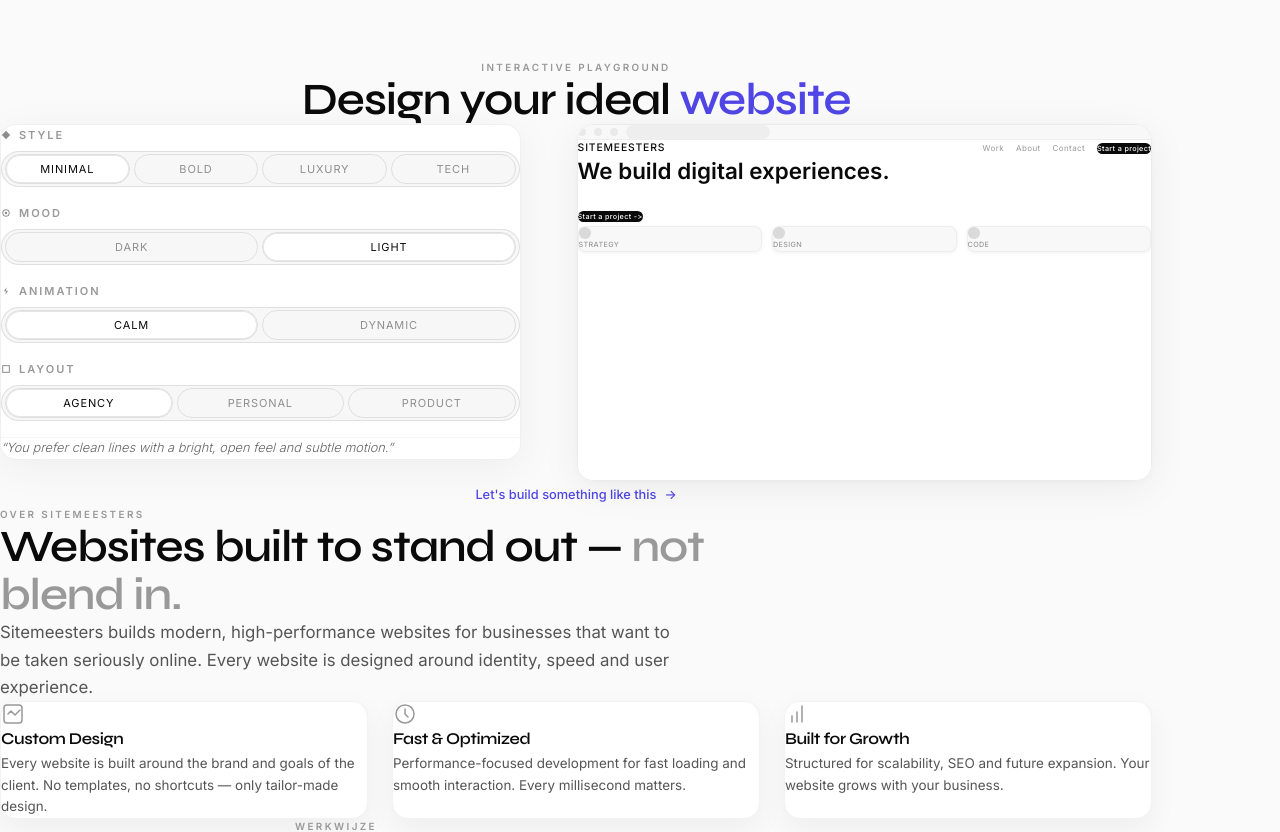
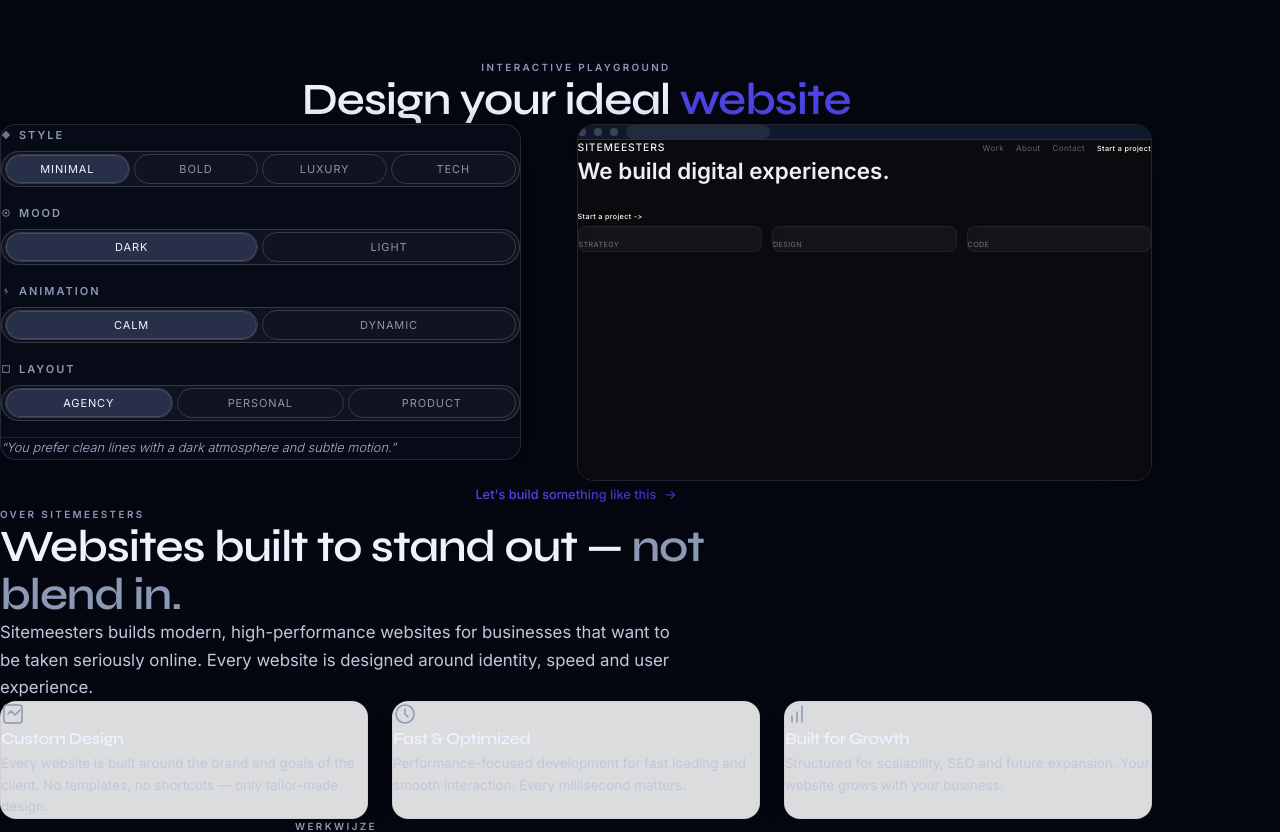
Before and after one commit to jessyroest/sitemeesters-UX, a Next.js app: page / in a window 1280 px wide. Shown: the part 3460-4292 px from the top of the page. Built offline with nearby package versions, Linux system fonts and the light colour scheme.

Commit message:
fix: restore original dark palette

```diff
--- a/src/app/globals.css
+++ b/src/app/globals.css
@@ -1,17 +1,17 @@
 @import "tailwindcss";
 
 :root {
-  color-scheme: light;
-  --background: #FAFAFA;
-  --foreground: #0A0A0A;
-  --surface: #FFFFFF;
-  --surface-muted: #F5F7FB;
+  color-scheme: dark;
+  --background: #04070f;
+  --foreground: #edf2ff;
+  --surface: #0d1222;
+  --surface-muted: #151b2f;
   --accent: #4F46E5;
-  --accent-light: #EEF2FF;
-  --text-secondary: #555555;
-  --text-muted: #999999;
-  --text-tertiary: #6B7280;
-  --border: rgba(0, 0, 0, 0.06);
+  --accent-light: #262d57;
+  --text-secondary: #c0c8dc;
+  --text-muted: #8d98b4;
+  --text-tertiary: #a5afc6;
+  --border: rgba(255, 255, 255, 0.12);
   --section-space: clamp(5rem, 8vw, 9rem);
   --container: 72rem;
 }
@@ -32,8 +32,8 @@ html {
 
 body {
   background:
-    radial-gradient(70rem 34rem at 8% -8%, rgba(79, 70, 229, 0.11) 0%, transparent 62%),
-    radial-gradient(64rem 28rem at 92% 14%, rgba(37, 99, 235, 0.08) 0%, transparent 64%),
+    radial-gradient(70rem 34rem at 8% -8%, rgba(79, 70, 229, 0.2) 0%, transparent 62%),
+    radial-gradient(64rem 28rem at 92% 14%, rgba(37, 99, 235, 0.15) 0%, transparent 64%),
     var(--background);
   color: var(--foreground);
   font-family: var(--font-inter), 'Inter', system-ui, -apple-system, sans-serif;
@@ -88,12 +88,12 @@ main > section {
 }
 
 ::-webkit-scrollbar-thumb {
-  background: rgba(0, 0, 0, 0.12);
+  background: rgba(255, 255, 255, 0.24);
   border-radius: 3px;
 }
 
 ::-webkit-scrollbar-thumb:hover {
-  background: rgba(0, 0, 0, 0.2);
+  background: rgba(255, 255, 255, 0.34);
 }
 
 /* Focus-visible for accessibility */
--- a/src/components/Navbar.tsx
+++ b/src/components/Navbar.tsx
@@ -20,9 +20,9 @@ export default function Navbar() {
             <motion.div
                 className="mx-auto max-w-6xl rounded-2xl"
                 style={{
-                    backgroundColor: useTransform(shellOpacity, (v) => `rgba(255,255,255,${v * 0.82})`),
-                    border: useTransform(shellBorder, (v) => `1px solid rgba(0,0,0,${v})`),
-                    boxShadow: useTransform(shellShadow, (v) => `0 10px 30px rgba(15,23,42,${v})`),
+                    backgroundColor: useTransform(shellOpacity, (v) => `rgba(8,12,24,${v * 0.88})`),
+                    border: useTransform(shellBorder, (v) => `1px solid rgba(255,255,255,${v * 0.9})`),
+                    boxShadow: useTransform(shellShadow, (v) => `0 12px 36px rgba(2,6,23,${v + 0.2})`),
                     backdropFilter: useTransform(shellOpacity, (v) => `blur(${v * 14}px)`),
                 }}
             >
@@ -45,7 +45,7 @@ export default function Navbar() {
                                     style={{ color: 'var(--text-secondary)' }}
                                 >
                                     {link.label}
-                                    <span className="absolute -bottom-1 left-0 h-px w-0 bg-[#0A0A0A] transition-all duration-300 group-hover:w-full" />
+                                    <span className="absolute -bottom-1 left-0 h-px w-0 bg-[#22D3EE] transition-all duration-300 group-hover:w-full" />
                                 </a>
                             </li>
                         ))}
@@ -54,14 +54,14 @@ export default function Navbar() {
                     <div className="justify-self-end flex items-center gap-2">
                         <a
                             href="#contact"
-                            className="md:hidden inline-flex items-center px-3.5 py-2 rounded-full text-[0.68rem] font-semibold tracking-[0.08em] uppercase border border-black/[0.08]"
+                            className="md:hidden inline-flex items-center px-3.5 py-2 rounded-full text-[0.68rem] font-semibold tracking-[0.08em] uppercase border border-white/[0.2]"
                             style={{ color: 'var(--foreground)' }}
                         >
                             Contact
                         </a>
                         <a
                             href="#contact"
-                            className="hidden md:inline-flex items-center px-5 py-2.5 rounded-full text-[0.72rem] font-semibold tracking-[0.1em] uppercase text-white bg-[#0A0A0A] hover:bg-[#1F2937] transition-colors duration-300"
+                            className="hidden md:inline-flex items-center px-5 py-2.5 rounded-full text-[0.72rem] font-semibold tracking-[0.1em] uppercase text-white bg-[#131B33] hover:bg-[#1B2544] transition-colors duration-300"
                         >
                             Let&apos;s Talk
                         </a>
--- a/src/components/WebsitePlayground.tsx
+++ b/src/components/WebsitePlayground.tsx
@@ -42,7 +42,7 @@ const CONTROL_PANEL_TOKENS = {
     pillFontSize: 11,
     pillRadius: 9999,
     borderWidth: 1,
-    borderOpacity: 0.1,
+    borderOpacity: 0.16,
     sectionGapY: 14,
     sectionPaddingY: 2,
     titleRowHeight: 16,
@@ -55,7 +55,7 @@ const CONTROL_PANEL_TOKENS = {
     pillTracking: '0.08em',
 } as const;
 
-const PANEL_BORDER_COLOR = `rgba(10,10,10,${CONTROL_PANEL_TOKENS.borderOpacity})`;
+const PANEL_BORDER_COLOR = `rgba(255,255,255,${CONTROL_PANEL_TOKENS.borderOpacity})`;
 
 type IconKind = 'diamond' | 'dot' | 'bolt' | 'square';
 
@@ -112,7 +112,7 @@ function PillSelector<T extends string>({
                 gap: CONTROL_PANEL_TOKENS.rowGap,
                 borderRadius: CONTROL_PANEL_TOKENS.pillRadius,
                 border: `${CONTROL_PANEL_TOKENS.borderWidth}px solid ${PANEL_BORDER_COLOR}`,
-                backgroundColor: 'rgba(10,10,10,0.03)',
+                backgroundColor: 'rgba(255,255,255,0.04)',
             }}
         >
             {options.map((opt) => {
@@ -130,7 +130,7 @@ function PillSelector<T extends string>({
                             borderWidth: CONTROL_PANEL_TOKENS.borderWidth,
                             borderStyle: 'solid',
                             borderColor: PANEL_BORDER_COLOR,
-                            color: selected ? '#0A0A0A' : '#8F8F8F',
+                            color: selected ? '#F3F6FF' : '#8C95AF',
                             fontSize: CONTROL_PANEL_TOKENS.pillFontSize,
                             letterSpacing: CONTROL_PANEL_TOKENS.pillTracking,
                             lineHeight: 1,
@@ -142,8 +142,8 @@ function PillSelector<T extends string>({
                                 className="absolute inset-0"
                                 style={{
                                     borderRadius: CONTROL_PANEL_TOKENS.pillRadius,
-                                    backgroundColor: '#FFFFFF',
-                                    boxShadow: `inset 0 0 0 ${CONTROL_PANEL_TOKENS.borderWidth}px ${PANEL_BORDER_COLOR}, 0 6px 14px rgba(0,0,0,0.08)`,
+                                    backgroundColor: 'rgba(43,50,76,0.92)',
+                                    boxShadow: `inset 0 0 0 ${CONTROL_PANEL_TOKENS.borderWidth}px rgba(255,255,255,0.14), 0 8px 20px rgba(2,6,23,0.46)`,
                                 }}
                                 transition={{ type: 'spring', stiffness: 420, damping: 34 }}
                             />
@@ -181,7 +181,7 @@ function ControlSection<T extends string>({
                     marginBottom: 8,
                 }}
             >
-                <span className="inline-flex items-center justify-center shrink-0 text-black/45" style={{ width: CONTROL_PANEL_TOKENS.iconSize, height: CONTROL_PANEL_TOKENS.iconSize }}>
+                <span className="inline-flex items-center justify-center shrink-0 text-white/45" style={{ width: CONTROL_PANEL_TOKENS.iconSize, height: CONTROL_PANEL_TOKENS.iconSize }}>
                     <SectionIcon kind={icon} />
                 </span>
                 <p
@@ -202,7 +202,7 @@ function ControlSection<T extends string>({
 
 export default function WebsitePlayground() {
     const [style, setStyle] = useState<StyleKey>('minimal');
-    const [mood, setMood] = useState<MoodKey>('light');
+    const [mood, setMood] = useState<MoodKey>('dark');
     const [anim, setAnim] = useState<AnimKey>('calm');
     const [layout, setLayout] = useState<LayoutKey>('agency');
 
@@ -270,7 +270,7 @@ export default function WebsitePlayground() {
                 >
                     <div className="w-full min-w-0 max-w-xl lg:max-w-none mx-auto">
                         <div
-                            className="min-w-0 rounded-2xl border border-black/[0.06] bg-white p-5 md:p-6 shadow-[0_8px_40px_rgba(0,0,0,0.05)]"
+                            className="min-w-0 rounded-2xl border border-white/[0.12] bg-[rgba(10,14,28,0.78)] p-5 md:p-6 shadow-[0_12px_38px_rgba(2,6,23,0.44)]"
                             style={{ display: 'flex', flexDirection: 'column', rowGap: CONTROL_PANEL_TOKENS.sectionGapY }}
                         >
                             <ControlSection
@@ -318,7 +318,7 @@ export default function WebsitePlayground() {
                             <AnimatePresence mode="wait">
                                 <motion.p
                                     key={feedback}
-                                    className="text-[0.8rem] text-[#666] italic font-light leading-relaxed pt-4 border-t border-black/[0.04]"
+                                    className="text-[0.8rem] text-[#A8B2CC] italic font-light leading-relaxed pt-4 border-t border-white/[0.1]"
                                     initial={{ opacity: 0, y: 8 }}
                                     animate={{ opacity: 1, y: 0 }}
                                     exit={{ opacity: 0, y: -8 }}
@@ -332,14 +332,14 @@ export default function WebsitePlayground() {
 
                     <div className="relative w-full max-w-3xl lg:max-w-none mx-auto">
                         <div
-                            className="rounded-2xl overflow-hidden border border-black/[0.06]"
-                            style={{ boxShadow: '0 8px 40px rgba(0,0,0,0.06), 0 2px 8px rgba(0,0,0,0.03)' }}
+                            className="rounded-2xl overflow-hidden border border-white/[0.12]"
+                            style={{ boxShadow: '0 16px 52px rgba(2,6,23,0.42), 0 2px 10px rgba(2,6,23,0.28)' }}
                         >
-                            <div className="flex items-center gap-2 px-4 py-3 border-b border-black/[0.04] bg-[#F8F8F8]">
-                                <div className="w-2 h-2 rounded-full bg-black/[0.06]" />
-                                <div className="w-2 h-2 rounded-full bg-black/[0.06]" />
-                                <div className="w-2 h-2 rounded-full bg-black/[0.06]" />
-                                <div className="ml-3 h-3.5 w-36 rounded-full bg-black/[0.04]" />
+                            <div className="flex items-center gap-2 px-4 py-3 border-b border-white/[0.1] bg-[#10182C]">
+                                <div className="w-2 h-2 rounded-full bg-white/[0.18]" />
+                                <div className="w-2 h-2 rounded-full bg-white/[0.18]" />
+                                <div className="w-2 h-2 rounded-full bg-white/[0.18]" />
+                                <div className="ml-3 h-3.5 w-36 rounded-full bg-white/[0.08]" />
                             </div>
 
                             <motion.div className="p-5 md:p-7 min-h-[340px]" animate={{ backgroundColor: config.bg }} transition={{ duration: 0.5 }}>
```
Also changed, not shown: src/components/Hero.tsx (+20 -20 lines).
